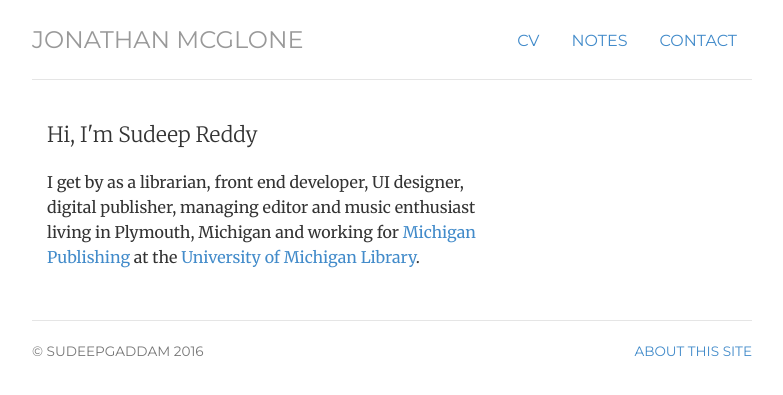
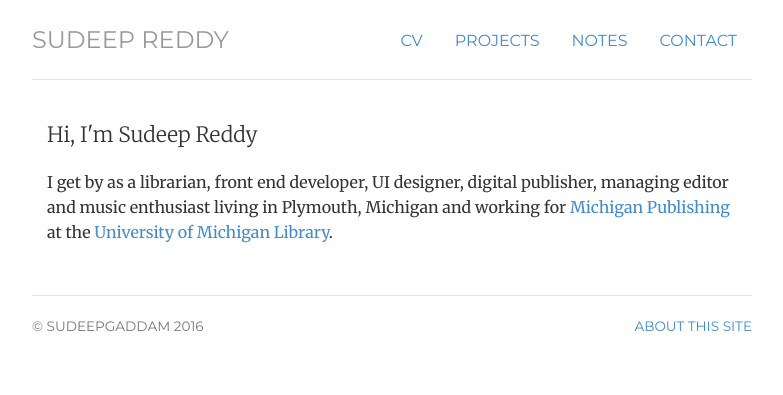
Before and after one commit to sudeepgaddam/sudeepgaddam.github.io, a Jekyll site: the page built from index.html, in a window 1280 px wide. Shown: the top 395 px of the page, without its empty margins (248-1031 px from the left). Built offline with Jekyll 4.4.1, drawn with Linux system fonts in a browser that asks for light colours.

Commit message:
Initial commit

```diff
--- a/_includes/header.html
+++ b/_includes/header.html
@@ -1,9 +1,9 @@
 <div class="header">
 	<ul class="nav nav-pills pull-right">
 		<li class="{{ page.cv }}"><a href="/cv" title="CV">CV</a></li>
-		<!-- <li class="{{ page.projects }}"><a href="/projects" title="Projects">Projects</a></li> -->
+		<li class="{{ page.projects }}"><a href="/projects" title="Projects">Projects</a></li>
 		<li class="{{ page.notes }}"><a href="/notes" title="Notes">Notes</a></li>
 		<li class="{{ page.contact }}"><a href="/contact" title="Contact">Contact</a></li>
 	</ul>
-	<h3 class="text-muted"><a href="/">Jonathan McGlone</a></h3>
+	<h3 class="text-muted"><a href="/">Sudeep Reddy</a></h3>
 </div> <!-- /header -->
--- a/about/index.html
+++ b/about/index.html
@@ -1,12 +1,12 @@
 ---
 layout: default
 title: About This Site
-description: Credits and information about the website jmcglone.com, the personal website for Jonathan McGlone, a Librarian, Front-End Developer, Digital Publisher, Project Manager, Music Enthusiast, and Web Noodler living and working in Michigan.
+description: About Sudeep Reddy's github page
 ---
 
   <div class="about">
 
-    <p>jmcglone.com is:</p>
+    <p>sudeepgaddam.github.io is:</p>
 
       <ul class="list-unstyled">
         <li>Licensed under a <a rel="license" href="http://creativecommons.org/licenses/by/3.0/deed.en_US">Creative Commons Attribution 3.0 Unported License</a>. </li>
--- a/index.html
+++ b/index.html
@@ -3,7 +3,7 @@ layout: default
 title: Sudeep Reddy, Gaddam
 ---
 <div class="row marketing">
-	<div itemscope itemtype="http://data-vocabulary.org/Person" class="col-sm-8">
+	<div itemscope itemtype="http://data-vocabulary.org/Person" class="col-sm-12">
 	<p class="lead">Hi, I'm <span itemprop="name">Sudeep Reddy</span></p>
 	<p>I get by as a <span itemprop="title">librarian</span>, <span itemprop="title">front end developer</span>, <span itemprop="title">UI designer</span>, <span itemprop="title">digital publisher</span>, <span itemprop="title">managing editor</span> and music enthusiast living in <span itemprop="address" itemscope
     itemtype="http://data-vocabulary.org/Address"> <span itemprop="locality">Plymouth</span>, <span itemprop="region">Michigan</span></span> and working for <a href="http://www.publishing.umich.edu">Michigan Publishing</a> at <span itemprop="affiliation">the <a href="http://www.lib.umich.edu">University of Michigan Library</a></span>.</p>
```
